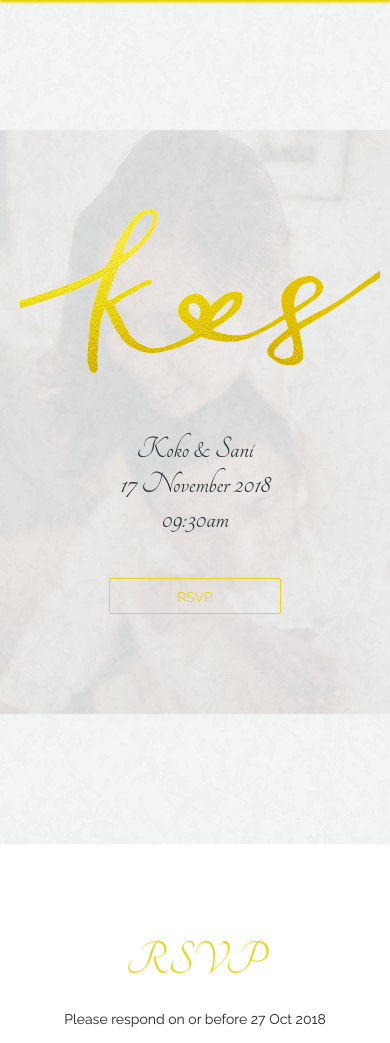
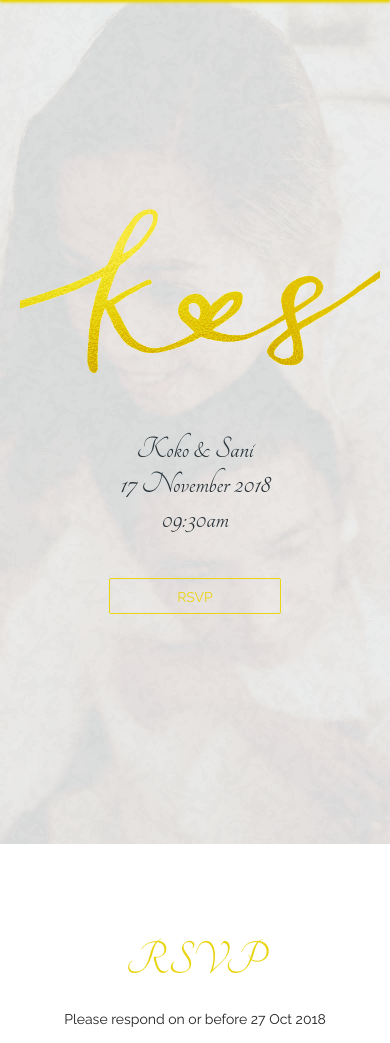
Before and after one commit to paulomilitante/ksw, a PHP site: page /wedding.html in a window 390 px wide. Shown: the part 56-1099 px from the top of the page. Run offline with PHP 8.4, Linux system fonts and the light colour scheme.

Commit message:
Edit background size of landing section

```diff
--- a/assets/style.css
+++ b/assets/style.css
@@ -69,6 +69,12 @@ nav ul a {
   background-position: center;
   z-index: -1;
   opacity: 0.1;
+}
+
+@media only screen and (max-width: 767px) {
+  #welcome:before {
+    background-size: cover;
+  }
 }
 
 .fullpage {
```
